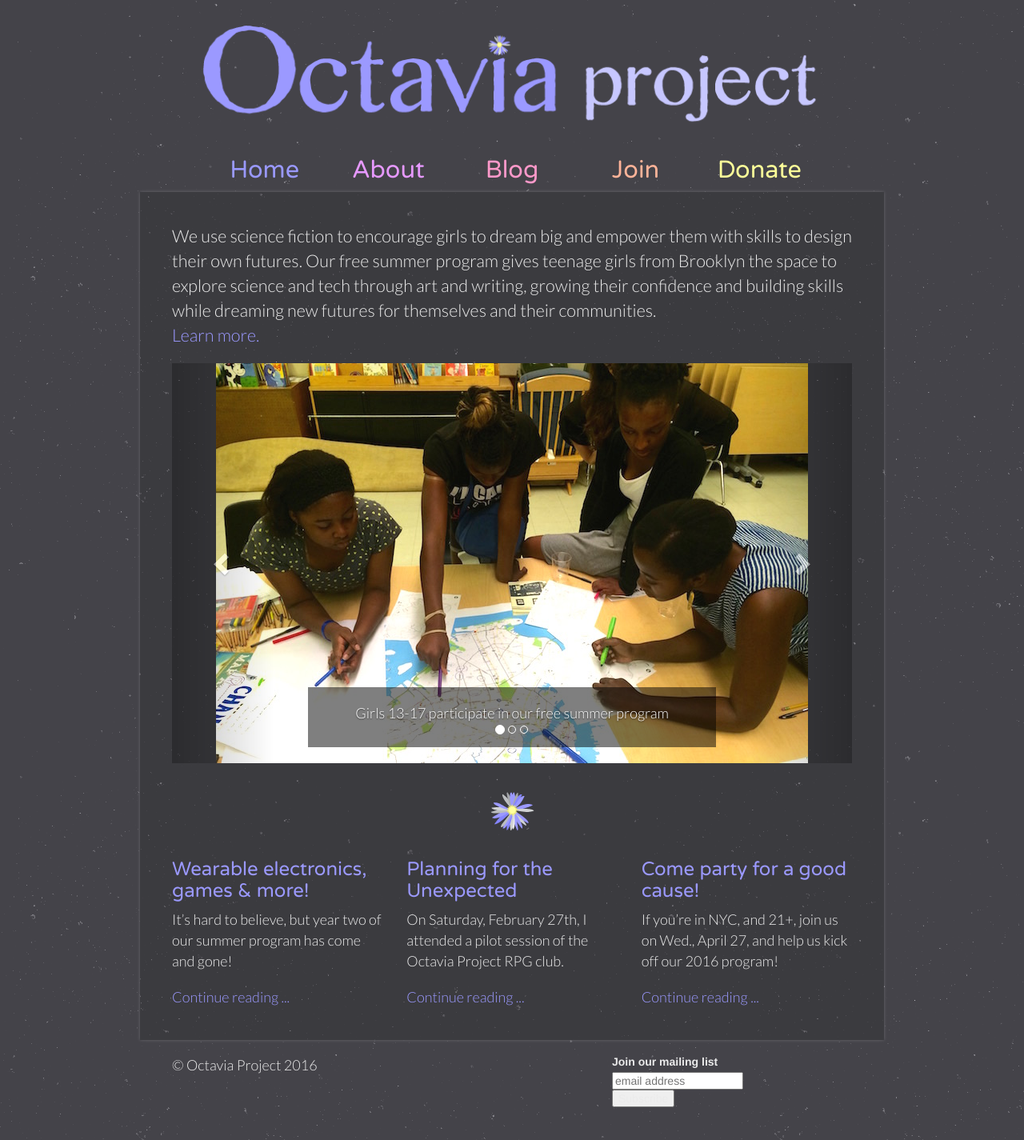
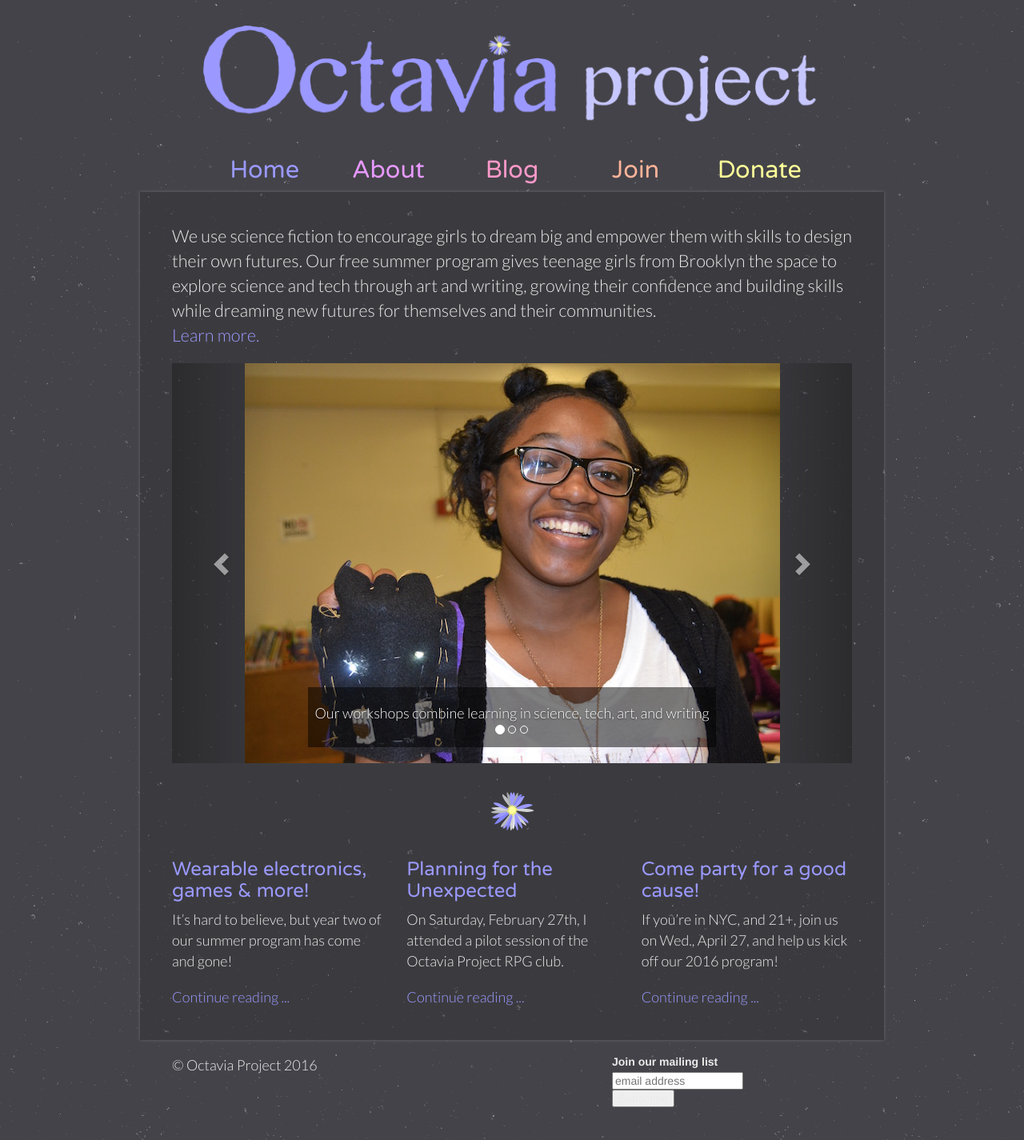
Before and after one commit to OctaviaProject/octaviaproject.github.io, a Jekyll site: the page built from index.html, in a window 1280 px wide. Shown: the whole page at 80% size. Built offline with Jekyll 4.4.1, drawn with Linux system fonts in a browser that asks for light colours; comment, search, counter and statistics services are not loaded.

Commit message:
Changed carousel order

```diff
--- a/index.html
+++ b/index.html
@@ -22,19 +22,19 @@
         <!-- Wrapper for slides -->
         <div class="carousel-inner" role="listbox">
           <div class="item active">
+            <a href="/about.html">
+                  <img src="{{ site.url }}/assets/img/photos/D wearables.jpg">
+            </a>
+            <div class="carousel-caption">
+              Our workshops combine learning in science, tech, art, and writing
+            </div>
+          </div>
+         <div class="item">
             <a href="/join.html">
                   <img src="{{ site.url }}/assets/img/photos/group map.jpg">
             </a>
             <div class="carousel-caption">
               Girls 13-17 participate in our free summer program
-            </div>
-          </div>
-         <div class="item">
-            <a href="/about.html">
-                  <img src="{{ site.url }}/assets/img/photos/D wearables.jpg">
-            </a>
-            <div class="carousel-caption">
-              Our workshops combine learning in science, tech, art, and writing
             </div>
           </div>
           <div class="item">
```
